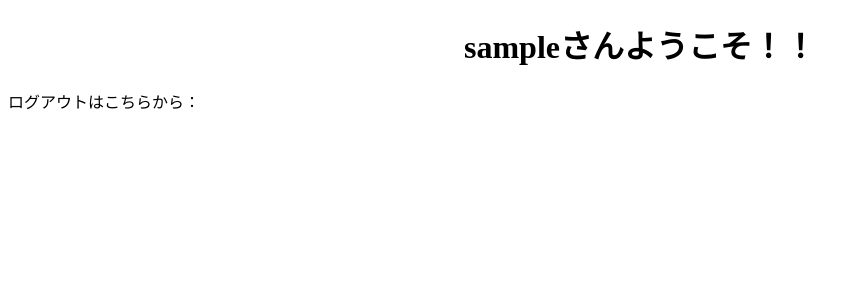
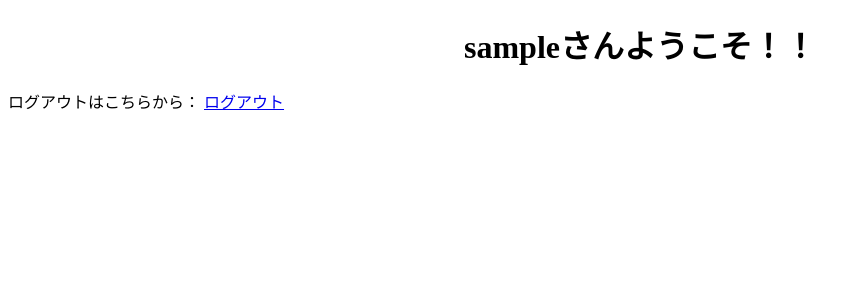
Before and after one commit to kuniyoshi9244/backend_assignment, a Django app: page /home/ in a window 1280 px wide. Shown: the top 300 px of the page, without its empty margins (0-857 px from the left). Run offline with Django 3.2, Linux system fonts and the light colour scheme; the visitor is signed in with stand-in values (Sample User, id 1).

Commit message:
ログアウト機能の追加

```diff
--- a/mysite/settings.py
+++ b/mysite/settings.py
@@ -124,3 +124,4 @@ STATIC_ROOT = os.path.join(BASE_DIR, 'static')
 
 LOGIN_URL = 'login'
 LOGIN_REDIRECT_URL = 'home'
+LOGOUT_REDIRECT_URL = 'login'
--- a/twitter/templates/twitter/home.html
+++ b/twitter/templates/twitter/home.html
@@ -6,6 +6,8 @@
 <h1>{{ request.user }}さんようこそ！！</h1>
 
 <div>
-  <p> ログアウトはこちらから：</p>
+  <p> ログアウトはこちらから：
+    <a href="{% url 'logout' %}">ログアウト</a>
+  </p>
 </div>
 {% endblock %}
--- a/twitter/urls.py
+++ b/twitter/urls.py
@@ -1,8 +1,10 @@
 from django.urls import path
+from django.contrib.auth import views as av
 from . import views
 
 urlpatterns = [
     path('', views.AccountRegistration.as_view(), name='registeration'),
     path('login/', views.LoginView.as_view(), name='login'),
+    path('logout/', av.LogoutView.as_view(), name='logout'),
     path('home/',views.HomeView.as_view(), name="home"),
 ]
--- a/twitter/views.py
+++ b/twitter/views.py
@@ -16,5 +16,5 @@ class LoginView(LoginView):
     template_name = 'twitter/login.html'
     success_url = reverse_lazy('home')
 
-class HomeView(TemplateView,LoginRequiredMixin):
+class HomeView(LoginRequiredMixin,TemplateView):
     template_name = 'twitter/home.html'
```
